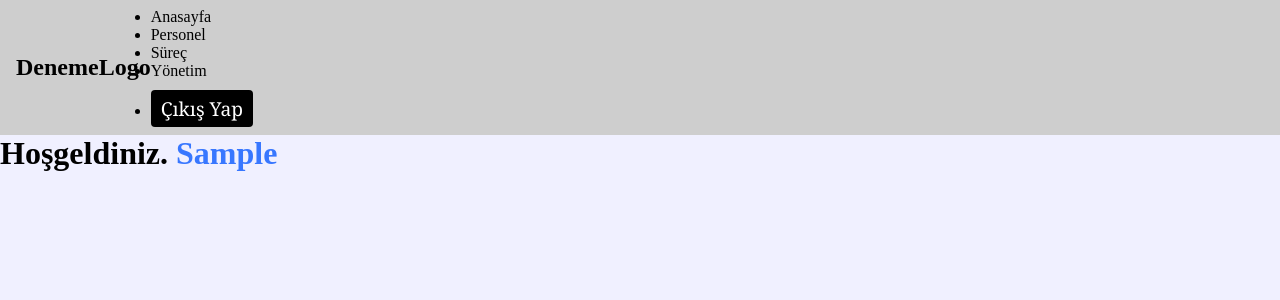
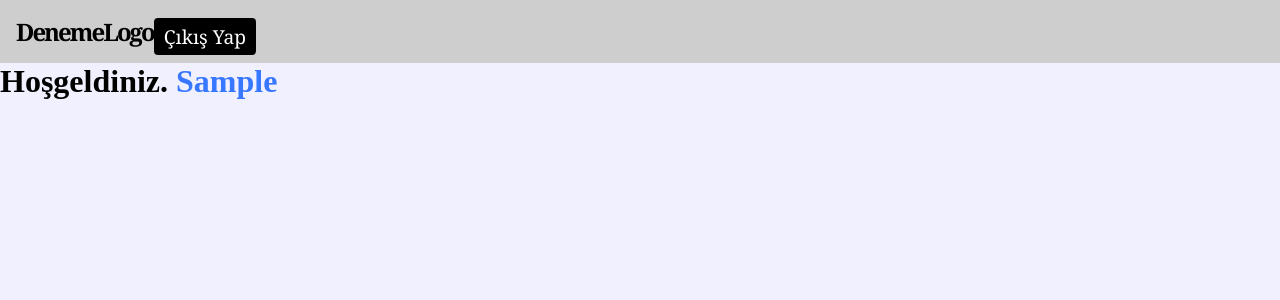
Before and after one commit to furkanpekercom/login-proje-kullanici-gorev, a React (Create React App) app: page / in a window 1280 px wide. Both pictures are taken after typing "Sample", "name@example.com", "Sample123" into the empty fields and a click on the button "Giriş". Shown: the top 300 px of the page. Built offline with nearby package versions, Linux system fonts and the light colour scheme.

Commit message:
Düzenlenecek

```diff
--- a/src/Components/Navbar/Navbar.js
+++ b/src/Components/Navbar/Navbar.js
@@ -14,20 +14,14 @@ const Navbar = () => {
 
   return (
     <navbar className="navbar">
-      <div className="colon">
+      <div className="colon-sol">
         <h2>DenemeLogo</h2>
       </div>
 
-      <div className="colon">
-        <ul className="colon-links">
-          <li>Anasayfa</li>
-          <li>Personel</li>
-          <li>Süreç</li>
-          <li>Yönetim</li>
-          <li><button className="logout_btn" onClick={(e) => handleLogout(e)}>
+      <div className="colon-sag">
+      <button className="logout_btn" onClick={(e) => handleLogout(e)}>
           Çıkış Yap
-        </button></li>
-        </ul>
+        </button>
       </div>
 
 
```
